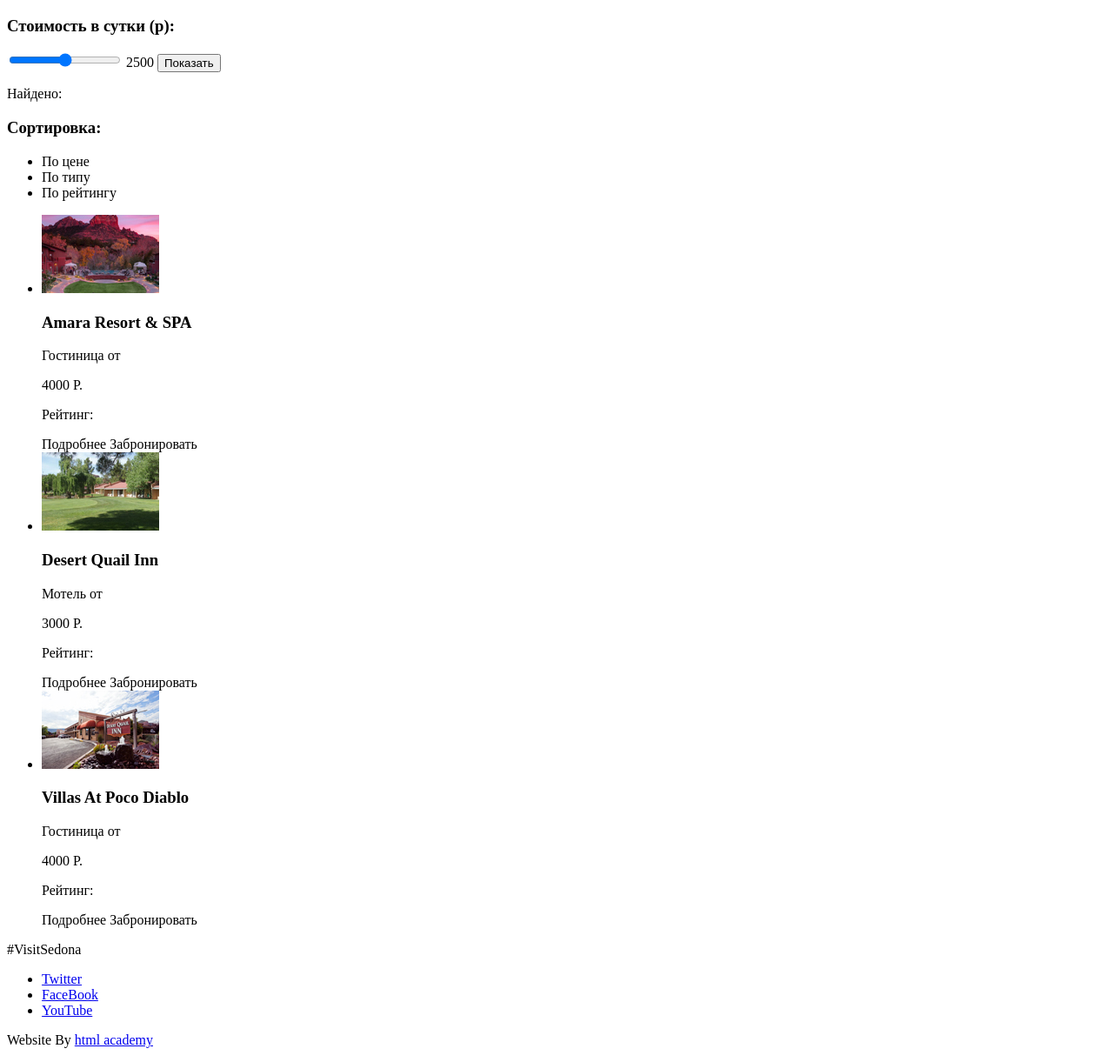
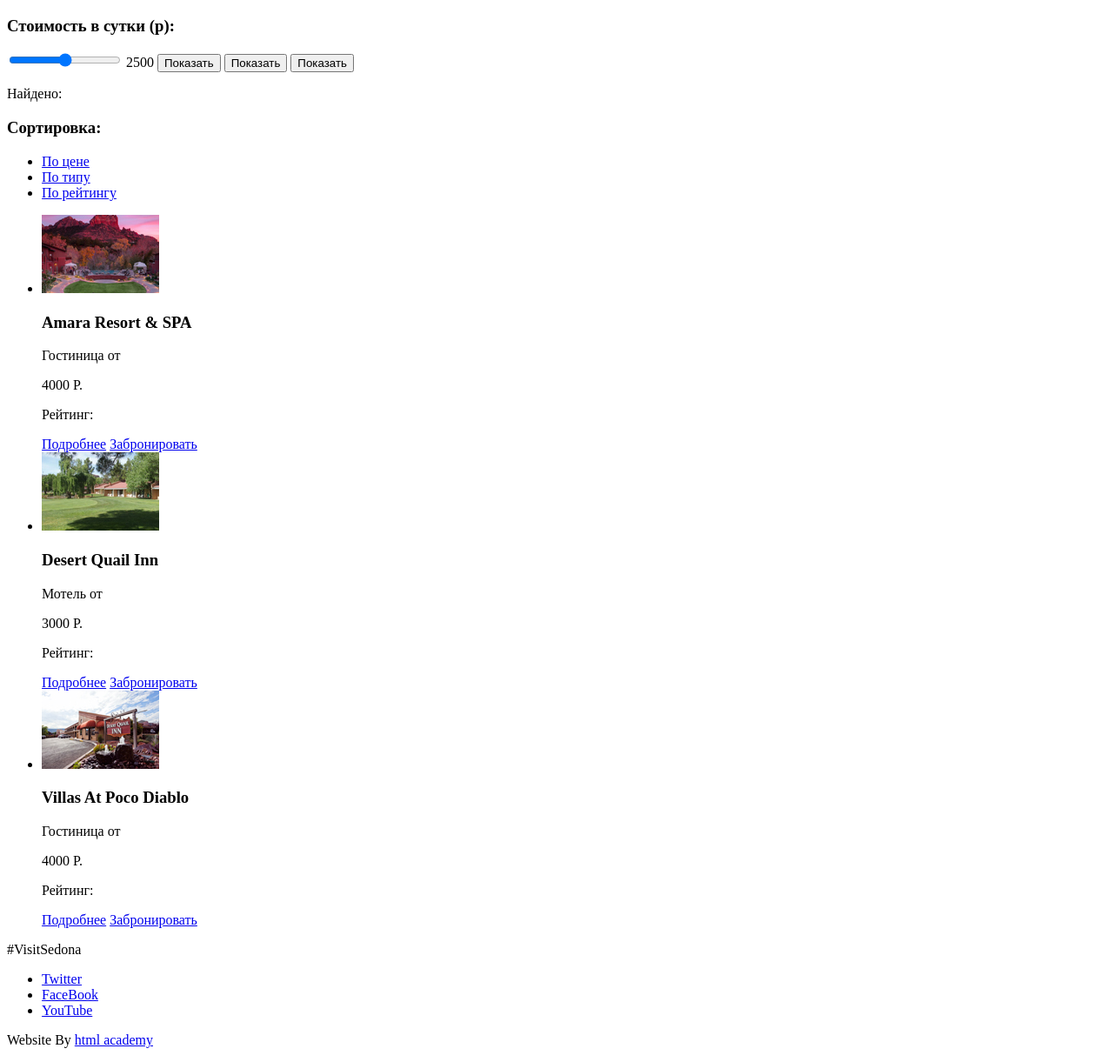
Before and after one commit to sanjoyz/700193-sedona, a plain HTML site: page hotels.html in a window 1280 px wide. Shown: the part 494-1715 px from the top of the page at 87% size. Drawn offline with Linux system fonts and the light colour scheme.

Commit message:
исправил замечания по доступности

```diff
--- a/hotels.html
+++ b/hotels.html
@@ -62,7 +62,9 @@
 						<h3>Стоимость в сутки (р):</h3>
 						<input class="filter-input-range" name="cost" type="range" min="0" max="5000" step="100">
 						<output name="costvalue" for="cost">2500</output>
-						<button class="button">Показать</button>
+						<button class="range-button" type="button">Показать</button>
+						<button class="range-button" type="button">Показать</button>
+						<button class="button" type="submit">Показать</button>
 					</div>
 				</form>
 			</section>
@@ -72,13 +74,13 @@
 				<h3>Сортировка:</h3>
 				<ul class="searh-result-sort">
 					<li class="sort-item">
-						<a class="sort-type">По цене</a>
+						<a class="sort-type" href="#">По цене</a>
 					</li>
 					<li class="sort-item">
-						<a class="sort-type">По типу</a>
+						<a class="sort-type" href="#">По типу</a>
 					</li>
 					<li class="sort-item">
-						<a class="sort-type">По рейтингу</a>
+						<a class="sort-type" href="#">По рейтингу</a>
 					</li>
 				</ul>
 
@@ -89,8 +91,8 @@
 						<p>Гостиница от</p>
 						<span class="price">4000 Р.</span>
 						<p class="rating">Рейтинг:</p>
-			<a class="button button-blue">Подробнее</a>
-			<a class="button button-grey">Забронировать</a>
+						<a class="button button-blue" href="#">Подробнее</a>
+						<a class="button button-grey" href="#">Забронировать</a>
 					</li>
 					<li class="search-result-item">
 						<img class="preview" src="img/preview2.jpg" width="135" height="90" alt="Desert Quail Inn">
@@ -98,8 +100,8 @@
 						<p>Мотель от </p>
 						<span class="price">3000 Р.</span>
 						<p class="rating">Рейтинг:</p>
-			<a class="button button-blue">Подробнее</a>
-			<a class="button button-grey">Забронировать</a>
+						<a class="button button-blue" href="#">Подробнее</a>
+						<a class="button button-grey" href="#">Забронировать</a>
 					</li>
 					<li>
 						<img class="preview" src="img/preview3.jpg" width="135" height="90" alt="Villas At Povo Diablo">
@@ -107,8 +109,8 @@
 						<p>Гостиница от </p>
 						<span class="price">4000 Р.</span>
 						<p class="rating">Рейтинг:</p>
-			<a class="button button-blue">Подробнее</a>
-			<a class="button button-grey">Забронировать</a>
+						<a class="button button-blue" href="#">Подробнее</a>
+						<a class="button button-grey" href="#">Забронировать</a>
 					</li>
 				</ul>
 			</section>
```
Also changed, not shown: index.html (+5 -2 lines). Lines whose indentation alone changed are shown as unchanged.
